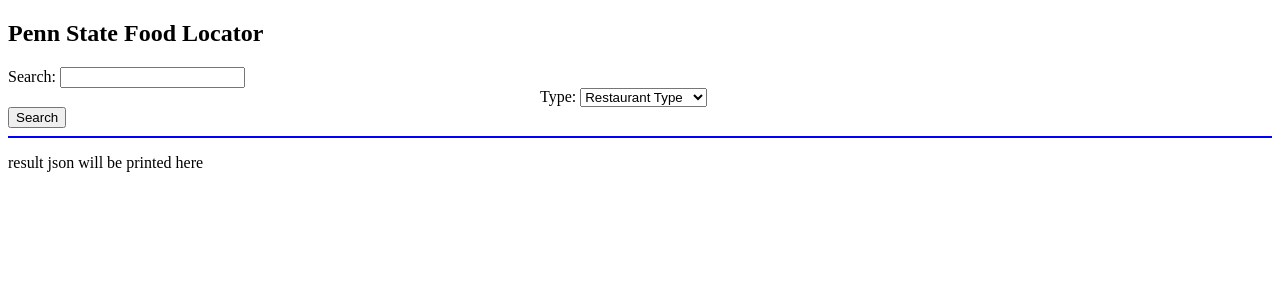
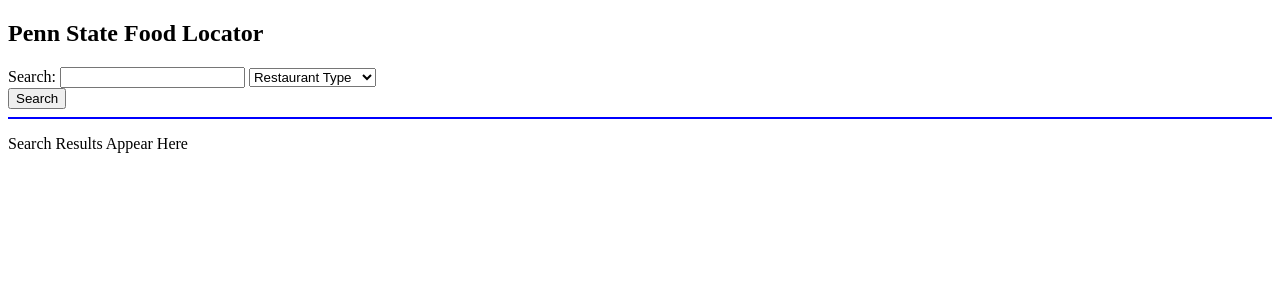
Before and after one commit to jxs5476/Penn-State-Food-Locator, a Flask app: page / in a window 1280 px wide. Shown: the top 300 px of the page. Run offline with Flask 2, Linux system fonts and the light colour scheme.

Commit message:
starting real ideas

```diff
--- a/server.py
+++ b/server.py
@@ -16,8 +16,8 @@ def get_query():
     queryDict = request.get_json()
     print(queryDict)
 
-    results = Controller.get_user_search(queryDict)
-    return results
+    #results = Controller.get_user_search(queryDict)
+    return queryDict#results
 
 
 if __name__ == '__main__':
--- a/templates/index.html
+++ b/templates/index.html
@@ -45,15 +45,15 @@
     <h2>Penn State Food Locator</h2>
     <label for="search">Search:</label>
     <input type="text" id="search" name="search">
-    <div style="margin: 0 auto; width: 200px;"> <label for="searchType">Type:</label>
+
                 <select id="searchType" name="select1" onmousedown="if(this.options.length>5){this.size=5;}" onchange='this.size=0;' onblur="this.size=0;">
                     <option value="">Restaurant Type</option>
                     <option value="">Restaurant Name</option>
                     <option value="">Dining Option</option>
                 </select>
-            </div>
+<br>
     <button onclick="getSearch()">Search</button>
     <hr color="Blue">
-<p id="result">result json will be printed here</p>
+<p id="result">Search Results Appear Here</p>
 </body>
 </html>
```
